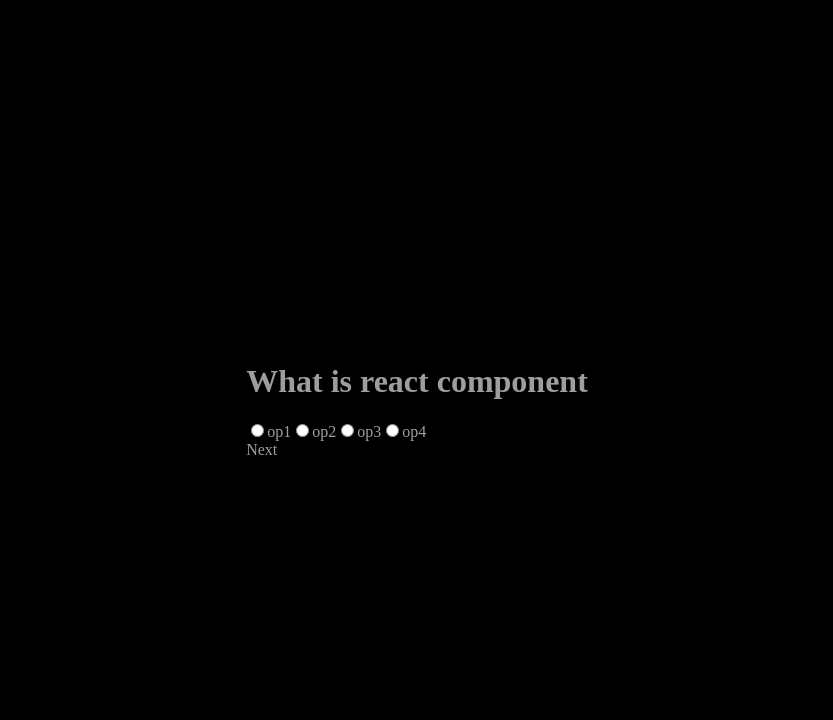
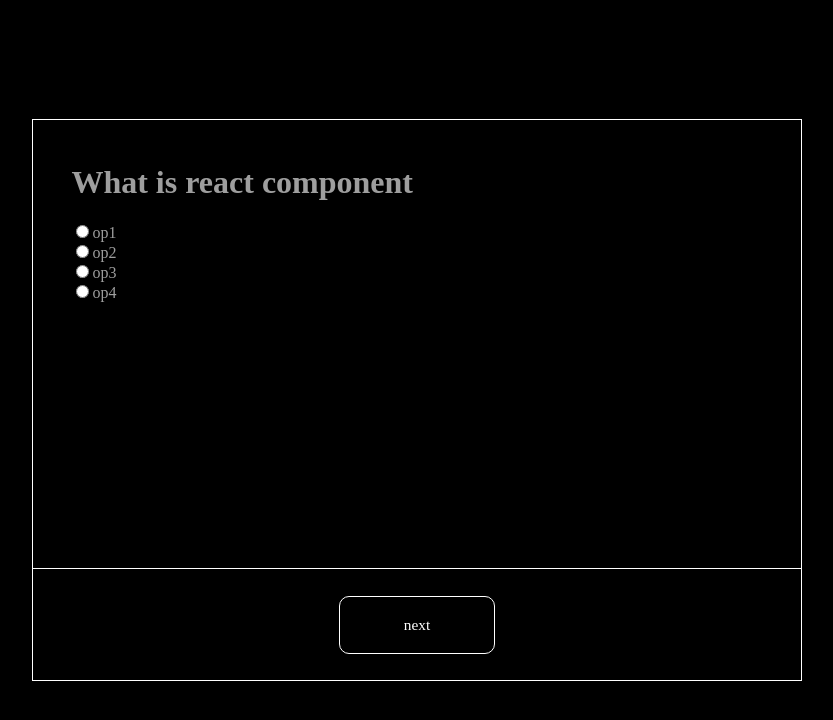
Before and after one commit to rathanraju45/react_lectures, a React (Create React App) app: page / in a window 1280 px wide. Shown: the top 720 px of the page, without its empty margins (223-1056 px from the left). Built offline with nearby package versions, Linux system fonts and the light colour scheme.

Commit message:
quiz updated

```diff
--- /dev/null
+++ b/src/components/quiz/Question.css
@@ -0,0 +1,4 @@
+.question_container{
+    width: 90%;
+    height: 90%;
+}
--- a/src/components/quiz/Question.jsx
+++ b/src/components/quiz/Question.jsx
@@ -1,29 +1,17 @@
-import { useState } from "react"
+import { useState } from "react";
+import './Question.css';
 
 export default function Question({ question }) {
 
-    const [selectedOption, setSelectedOption] = useState(null);
-
-    function handleRadioChange(value) {
-        setSelectedOption(value);
-    };
-
     return (
-        <div className="Question_container">
-
-            <h1 className="question">{question.question}</h1>
-
-            <input type="radio" value="1" name="option1" onChange={() => handleRadioChange("option1")} checked={selectedOption === "option1"}/>
-            <label htmlFor="option1">{question.option1}</label>
-
-            <input type="radio" value="2" name="option2" onChange={() => handleRadioChange("option2")} checked={selectedOption === "option2"}/>
-            <label htmlFor="option2">{question.option2}</label>
-
-            <input type="radio" value="3" name="option3" onChange={() => handleRadioChange("option3")} checked={selectedOption === "option3"}/>
-            <label htmlFor="option3">{question.option3}</label>
-
-            <input type="radio" value="4" name="option4" onChange={() => handleRadioChange("option4")} checked={selectedOption === "option4"}/>
-            <label htmlFor="option4">{question.option4}</label>
+        <div className="question_container">
+            <h1>{question.question}</h1>
+            <div className="options">
+                <input type="radio" name="option" value='option1' />{question.option1}<br />
+                <input type="radio" name="option" value='option2' />{question.option2}< br />
+                <input type="radio" name="option" value='option3' />{question.option3}<br />
+                <input type="radio" name="option" value='option4' />{question.option4}<br />
+            </div>
 
         </div>
     )
--- a/src/components/quiz/Quiz.css
+++ b/src/components/quiz/Quiz.css
@@ -0,0 +1,35 @@
+#quiz_container{
+    width: 60%;
+    height: 70%;
+    border: solid 1px white;
+}
+
+#question_section{
+    width: 100%;
+    height: 80%;
+    display: flex;
+    align-items: center;
+    justify-content: center;
+}
+
+#button_section{
+    width: 100%;
+    height: 20%;
+    border-top: solid 1px white;
+    display: flex;
+    align-items: center;
+    justify-content: space-around;
+}
+
+#previous,#next,#submit{
+    width: 20%;
+    height: 50%;
+    border: solid 1px white;
+    border-radius: 10px;
+    display: flex;
+    align-items: center;
+    justify-content: center;
+    font-size: 1.2vw;
+    color: white;
+    cursor: pointer;
+}
--- a/src/components/quiz/Quiz.jsx
+++ b/src/components/quiz/Quiz.jsx
@@ -5,32 +5,33 @@
 
 export default function Quiz() {
 
-  const [questions, setQuestions] = useState(null);
-  const [nofQuestions, setNofQuestions] = useState(0);
-  const [index, setIndex] = useState(null);
-  const [currentQuestion, setCurrentQuestion] = useState(null);
+  const [currentQuestionObject, setCurrentQuestionObject] = useState(null);
+  const [index, setIndex] = useState(0);
 
   useEffect(() => {
-    setQuestions(data);
-    setNofQuestions(data.length);
-    setIndex(0);
-    setCurrentQuestion(<Question question={data[0]} />);
+    setCurrentQuestionObject(data[index]);
   }, []);
 
-  function updateQuestion() {
-    setIndex(index + 1);
-    setCurrentQuestion(<Question question={data[index]} />);
-  }
+  useEffect(() => {
+    setCurrentQuestionObject(data[index])
+  }, [index])
 
   return (
-    <div className='quiz_container'>
-      <div id="current_question">
+    <div id='quiz_container'>
+      <div id="question_section">
         {
-          currentQuestion
+          currentQuestionObject && <Question question={currentQuestionObject} />
         }
-        <div id="next" onClick={() => updateQuestion()}>{
-          index === nofQuestions ? "Submit" : "Next"
-        }</div>
+      </div>
+      <div id="button_section">
+        {
+          index === 0 ? null : <div id="previous" onClick={() => setIndex(index - 1)}>Previous</div>
+        }
+        {
+          index === data.length - 1 ? <div id="submit">submit</div> : <div id="next" onClick={() => setIndex(index + 1)}> next</div>
+        }
+
+
       </div>
     </div>
   )
--- a/src/components/quiz/data.js
+++ b/src/components/quiz/data.js
@@ -1,6 +1,7 @@
 const data = [
 
     {
+        id: 0,
         question: "What is react component",
         option1: "op1",
         option2: "op2",
@@ -9,6 +10,7 @@
     },
 
     {
+        id: 1,
         question: "What is react component 2",
         option1: "op1",
         option2: "op2",
```
